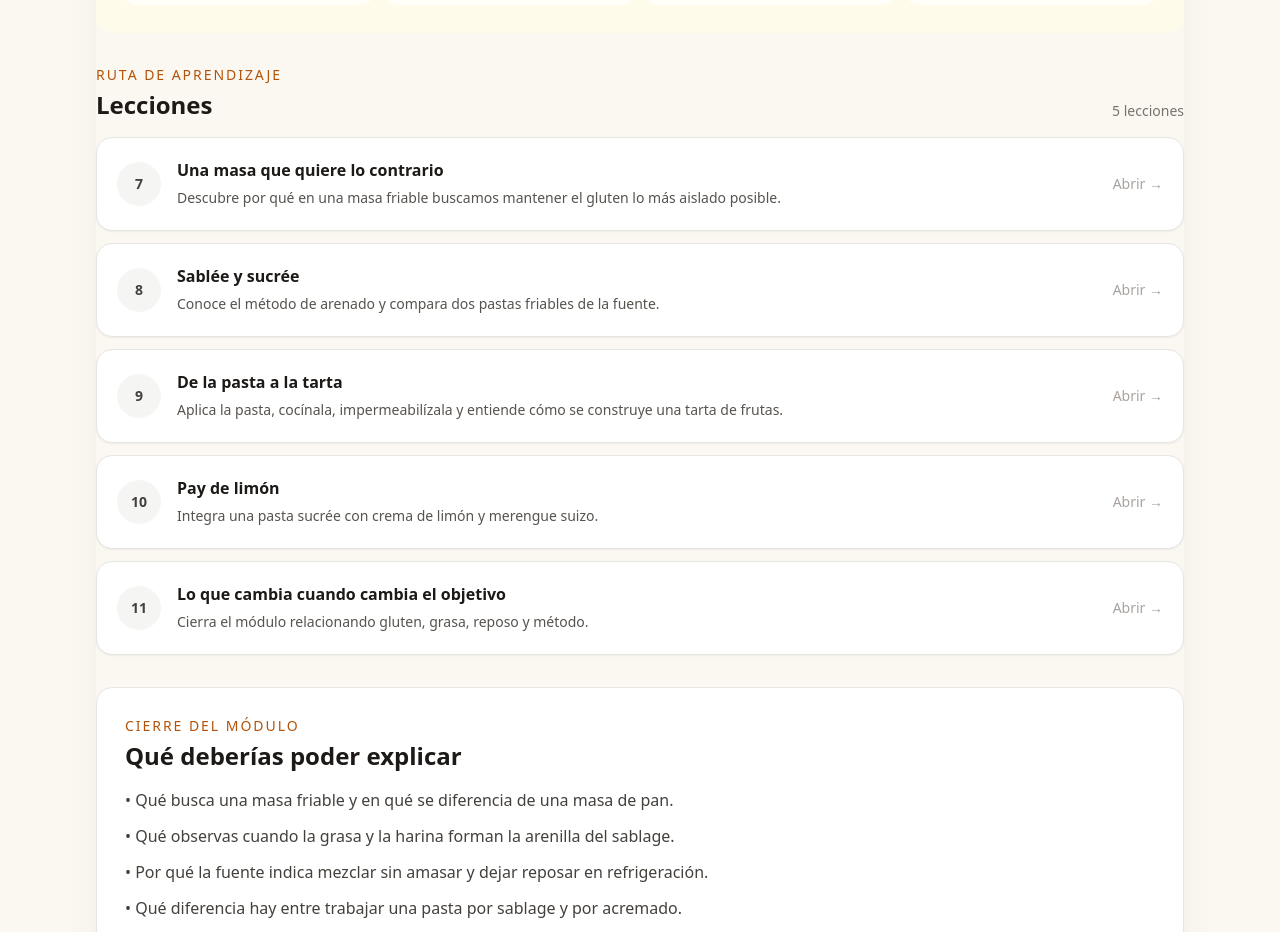
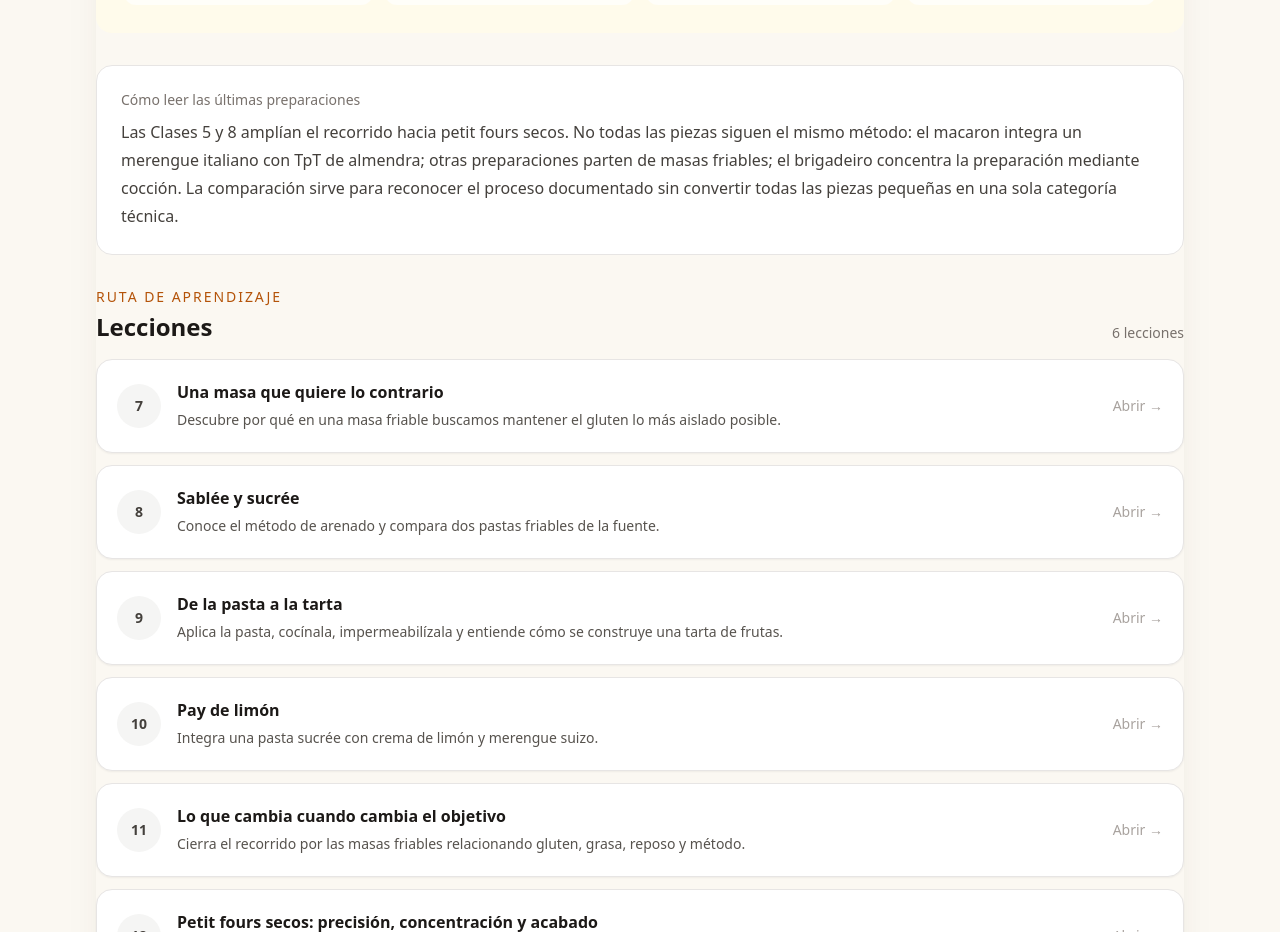
Before and after one commit to Drworm82/CursoPanadero, a Next.js app: page /modulo-2 in a window 1280 px wide. Shown: the part 800-1732 px from the top of the page. Built offline with nearby package versions, Linux system fonts and the light colour scheme; no server answers.

Commit message:
Integrate petit fours into module 2

```diff
--- a/pages/modulo-2.js
+++ b/pages/modulo-2.js
@@ -12,10 +12,9 @@ const lessons = [
   ['8', 'Sablée y sucrée', 'Conoce el método de arenado y compara dos pastas friables de la fuente.', '/leccion-sablee-y-sucree'],
   ['9', 'De la pasta a la tarta', 'Aplica la pasta, cocínala, impermeabilízala y entiende cómo se construye una tarta de frutas.', '/leccion-de-la-pasta-a-la-tarta'],
   ['10', 'Pay de limón', 'Integra una pasta sucrée con crema de limón y merengue suizo.', '/leccion-pay-de-limon'],
-  ['11', 'Lo que cambia cuando cambia el objetivo', 'Cierra el módulo relacionando gluten, grasa, reposo y método.', '/leccion-lo-que-cambia-el-objetivo'],
+  ['11', 'Lo que cambia cuando cambia el objetivo', 'Cierra el recorrido por las masas friables relacionando gluten, grasa, reposo y método.', '/leccion-lo-que-cambia-el-objetivo'],
+  ['12', 'Petit fours secos: precisión, concentración y acabado', 'Integra las preparaciones documentadas de las Clases 5 y 8 y compara macaron, galletas, masas friables y brigadeiro.', '/leccion-petit-fours-secos'],
 ];
-
-
 
 export default function ModuleTwoPage() {
   return (
@@ -46,13 +45,23 @@ export default function ModuleTwoPage() {
           </div>
         </section>
 
+        <section className="rounded-2xl border border-stone-200 bg-white p-6">
+          <p className="text-sm font-medium text-stone-500">Cómo leer las últimas preparaciones</p>
+          <p className="mt-2 leading-7 text-stone-700">
+            Las Clases 5 y 8 amplían el recorrido hacia petit fours secos. No todas las piezas siguen el mismo método:
+            el macaron integra un merengue italiano con TpT de almendra; otras preparaciones parten de masas friables;
+            el brigadeiro concentra la preparación mediante cocción. La comparación sirve para reconocer el proceso
+            documentado sin convertir todas las piezas pequeñas en una sola categoría técnica.
+          </p>
+        </section>
+
         <section>
           <div className="mb-4 flex items-end justify-between gap-4">
             <div>
               <p className="text-sm font-medium uppercase tracking-[0.14em] text-amber-700">Ruta de aprendizaje</p>
               <h2 className="mt-1 text-2xl font-semibold text-stone-900">Lecciones</h2>
             </div>
-            <span className="text-sm text-stone-500">5 lecciones</span>
+            <span className="text-sm text-stone-500">6 lecciones</span>
           </div>
 
           <div className="grid gap-3">
@@ -60,8 +69,7 @@ export default function ModuleTwoPage() {
               <a
                 key={number}
                 href={href}
-                className={`group flex items-center gap-4 rounded-2xl border border-stone-200 bg-white p-5 shadow-sm transition ${href === '#' ? 'cursor-default opacity-65' : 'hover:-translate-y-0.5 hover:border-stone-300 hover:shadow-md'}`}
-                onClick={(event) => href === '#' && event.preventDefault()}
+                className="group flex items-center gap-4 rounded-2xl border border-stone-200 bg-white p-5 shadow-sm transition hover:-translate-y-0.5 hover:border-stone-300 hover:shadow-md"
               >
                 <span className="flex h-11 w-11 shrink-0 items-center justify-center rounded-full bg-stone-100 text-sm font-semibold text-stone-700">
                   {number}
@@ -70,7 +78,7 @@ export default function ModuleTwoPage() {
                   <span className="block font-semibold text-stone-900">{title}</span>
                   <span className="mt-1 block text-sm leading-6 text-stone-600">{description}</span>
                 </span>
-                <span className="shrink-0 text-sm text-stone-400">{href === '#' ? 'Próximamente' : 'Abrir →'}</span>
+                <span className="shrink-0 text-sm text-stone-400">Abrir →</span>
               </a>
             ))}
           </div>
@@ -85,6 +93,7 @@ export default function ModuleTwoPage() {
             <li>• Por qué la fuente indica mezclar sin amasar y dejar reposar en refrigeración.</li>
             <li>• Qué diferencia hay entre trabajar una pasta por sablage y por acremado.</li>
             <li>• Cómo se relacionan la base, la impermeabilización y el montaje en las tartas trabajadas.</li>
+            <li>• Cómo cambia la técnica cuando pasas de masas friables a petit fours con merengue o cocción de concentración.</li>
           </ul>
         </section>
       </div>
```
